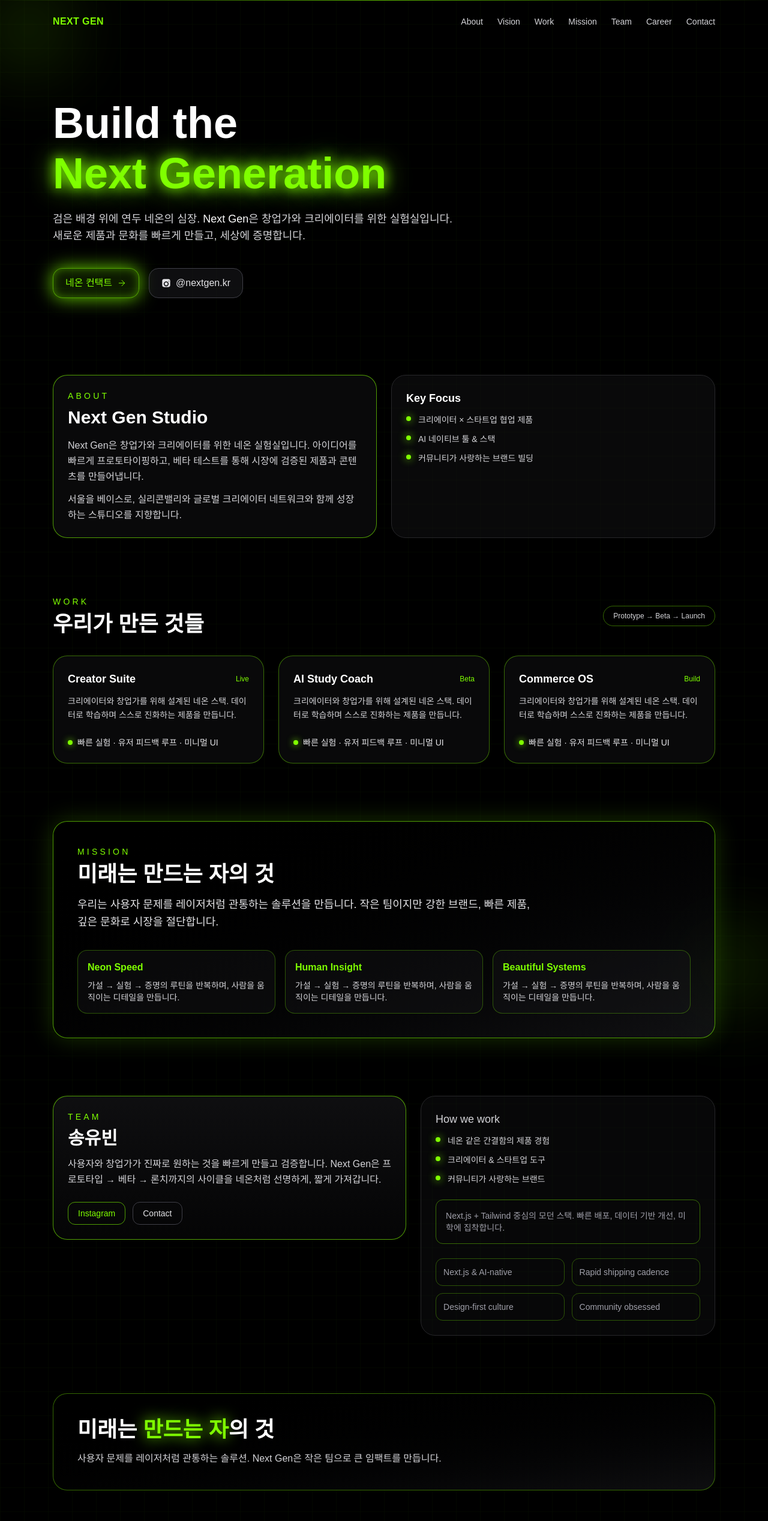
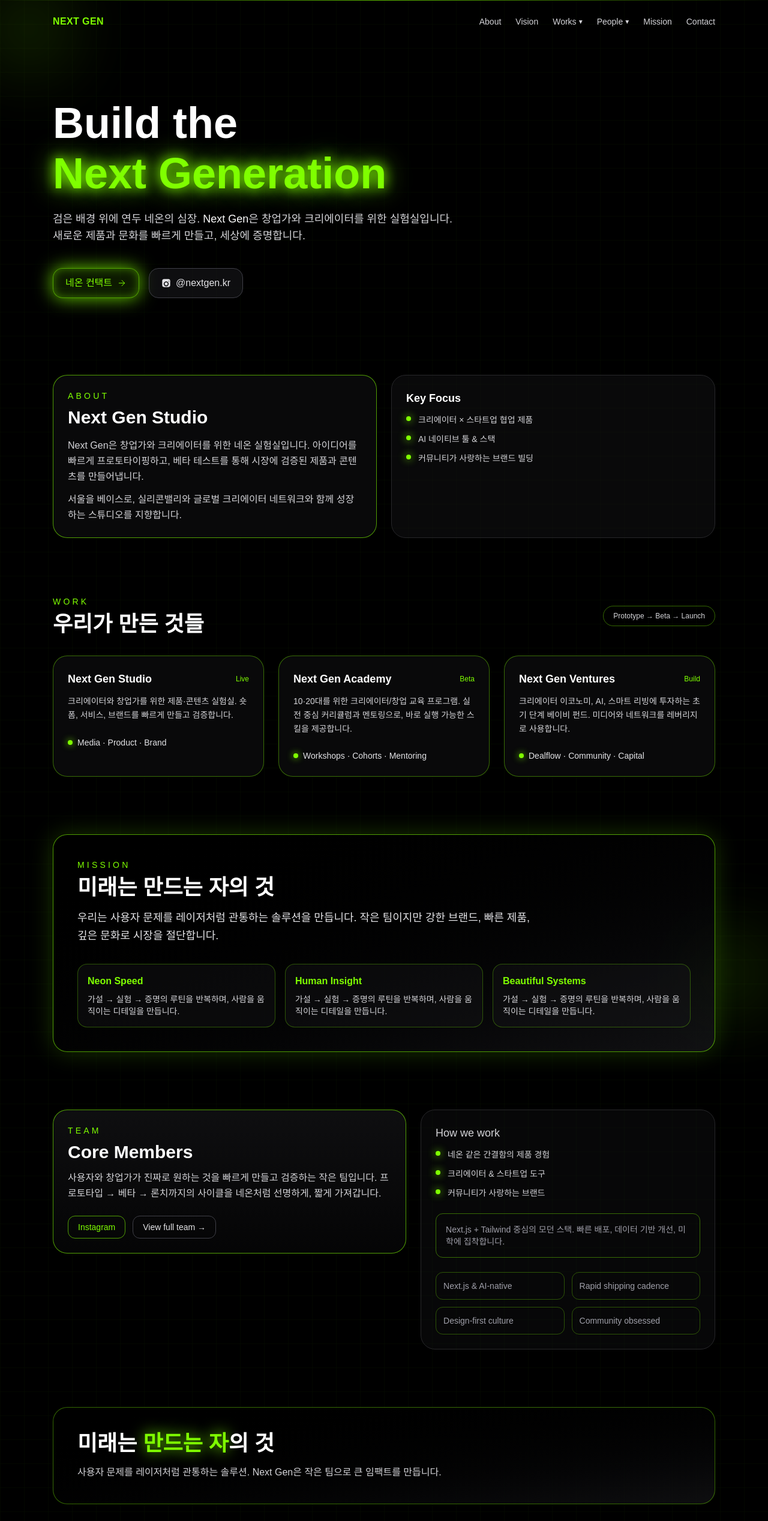
Before and after one commit to eunseoseol/nextgen-academy, a Next.js app: page / in a window 1280 px wide. Shown: the top 2536 px of the page at 60% size. Built offline with nearby package versions, Linux system fonts and the light colour scheme.

Commit message:
Update page.tsx

```diff
--- a/app/page.tsx
+++ b/app/page.tsx
@@ -36,30 +36,83 @@ export default function Page() {
       {/* Nav */}
       <header className="relative z-10 mx-auto max-w-6xl px-6 py-6 flex items-center justify-between">
         <Link
-          href="#"
+          href="/"
           className="font-semibold tracking-wide text-[#7fff00] hover:text-white transition"
         >
           NEXT GEN
         </Link>
+
         <nav className="hidden sm:flex items-center gap-6 text-sm text-zinc-300">
           <Link href="#about" className="hover:text-white">
             About
           </Link>
+
           <Link href="#vision" className="hover:text-white">
             Vision
           </Link>
-          <Link href="#work" className="hover:text-white">
-            Work
+
+          {/* Works Dropdown */}
+          <div className="relative group">
+            <button className="hover:text-white flex items-center gap-1">
+              Works
+              <span className="text-xs">▾</span>
+            </button>
+            <div className="pointer-events-none absolute left-1/2 top-full z-20 mt-3 w-44 -translate-x-1/2 opacity-0 transition group-hover:opacity-100 group-hover:pointer-events-auto">
+              <div className="rounded-2xl border border-zinc-700 bg-black/90 p-2 text-sm shadow-xl">
+                <Link
+                  href="#studio"
+                  className="block rounded-xl px-3 py-2 hover:bg-zinc-800/80 hover:text-[#7fff00]"
+                >
+                  Next Gen Studio
                 </Link>
+                <Link
+                  href="#academy"
+                  className="block rounded-xl px-3 py-2 hover:bg-zinc-800/80 hover:text-[#7fff00]"
+                >
+                  Next Gen Academy
+                </Link>
+                <Link
+                  href="#ventures"
+                  className="block rounded-xl px-3 py-2 hover:bg-zinc-800/80 hover:text-[#7fff00]"
+                >
+                  Next Gen Ventures
+                </Link>
+              </div>
+            </div>
+          </div>
+
+          {/* People Dropdown */}
+          <div className="relative group">
+            <button className="hover:text-white flex items-center gap-1">
+              People
+              <span className="text-xs">▾</span>
+            </button>
+            <div className="pointer-events-none absolute left-1/2 top-full z-20 mt-3 w-36 -translate-x-1/2 opacity-0 transition group-hover:opacity-100 group-hover:pointer-events-auto">
+              <div className="rounded-2xl border border-zinc-700 bg-black/90 p-2 text-sm shadow-xl">
+                <Link
+                  href="/team"
+                  target="_blank"
+                  rel="noreferrer"
+                  className="block rounded-xl px-3 py-2 hover:bg-zinc-800/80 hover:text-[#7fff00]"
+                >
+                  Team
+                </Link>
+                <Link
+                  href="/career"
+                  target="_blank"
+                  rel="noreferrer"
+                  className="block rounded-xl px-3 py-2 hover:bg-zinc-800/80 hover:text-[#7fff00]"
+                >
+                  Career
+                </Link>
+              </div>
+            </div>
+          </div>
+
           <Link href="#mission" className="hover:text-white">
             Mission
           </Link>
-          <Link href="#team" className="hover:text-white">
-            Team
-          </Link>
-          <Link href="#career" className="hover:text-white">
-            Career
-          </Link>
+
           <Link href="#contact" className="hover:text-white">
             Contact
           </Link>
@@ -189,30 +242,70 @@ export default function Page() {
             Prototype → Beta → Launch
           </span>
         </div>
+
         <div className="grid gap-6 md:grid-cols-3">
-          {["Creator Suite", "AI Study Coach", "Commerce OS"].map(
-            (title, idx) => (
+          {/* Next Gen Studio */}
           <div
-                key={title}
+            id="studio"
             className="group rounded-3xl border border-[#7fff00]/40 bg-zinc-900/40 p-6 backdrop-blur transition hover:-translate-y-1 hover:border-[#7fff00]/70"
           >
             <div className="flex items-center justify-between">
-                  <p className="text-lg font-semibold text-white">{title}</p>
-                  <span className="text-xs text-[#7fff00]">
-                    {idx === 0 ? "Live" : idx === 1 ? "Beta" : "Build"}
-                  </span>
+              <p className="text-lg font-semibold text-white">
+                Next Gen Studio
+              </p>
+              <span className="text-xs text-[#7fff00]">Live</span>
             </div>
             <p className="mt-3 text-sm text-zinc-300 leading-relaxed">
-                  크리에이터와 창업가를 위해 설계된 네온 스택. 데이터로 학습하며
-                  스스로 진화하는 제품을 만듭니다.
+              크리에이터와 창업가를 위한 제품·콘텐츠 실험실. 숏폼, 서비스,
+              브랜드를 빠르게 만들고 검증합니다.
             </p>
             <div className="mt-6 flex items-center gap-2 text-sm text-zinc-200">
               <span className="inline-flex h-2 w-2 rounded-full bg-[#7fff00] shadow-[0_0_12px_rgba(127,255,0,1)]" />
-                  <span>빠른 실험 · 유저 피드백 루프 · 미니멀 UI</span>
+              <span>Media · Product · Brand</span>
             </div>
           </div>
-            )
-          )}
+
+          {/* Next Gen Academy */}
+          <div
+            id="academy"
+            className="group rounded-3xl border border-[#7fff00]/40 bg-zinc-900/40 p-6 backdrop-blur transition hover:-translate-y-1 hover:border-[#7fff00]/70"
+          >
+            <div className="flex items-center justify-between">
+              <p className="text-lg font-semibold text-white">
+                Next Gen Academy
+              </p>
+              <span className="text-xs text-[#7fff00]">Beta</span>
+            </div>
+            <p className="mt-3 text-sm text-zinc-300 leading-relaxed">
+              10·20대를 위한 크리에이터/창업 교육 프로그램. 실전 중심 커리큘럼과
+              멘토링으로, 바로 실행 가능한 스킬을 제공합니다.
+            </p>
+            <div className="mt-6 flex items-center gap-2 text-sm text-zinc-200">
+              <span className="inline-flex h-2 w-2 rounded-full bg-[#7fff00] shadow-[0_0_12px_rgba(127,255,0,1)]" />
+              <span>Workshops · Cohorts · Mentoring</span>
+            </div>
+          </div>
+
+          {/* Next Gen Ventures */}
+          <div
+            id="ventures"
+            className="group rounded-3xl border border-[#7fff00]/40 bg-zinc-900/40 p-6 backdrop-blur transition hover:-translate-y-1 hover:border-[#7fff00]/70"
+          >
+            <div className="flex items-center justify-between">
+              <p className="text-lg font-semibold text-white">
+                Next Gen Ventures
+              </p>
+              <span className="text-xs text-[#7fff00]">Build</span>
+            </div>
+            <p className="mt-3 text-sm text-zinc-300 leading-relaxed">
+              크리에이터 이코노미, AI, 스마트 리빙에 투자하는 초기 단계 베이비
+              펀드. 미디어와 네트워크를 레버리지로 사용합니다.
+            </p>
+            <div className="mt-6 flex items-center gap-2 text-sm text-zinc-200">
+              <span className="inline-flex h-2 w-2 rounded-full bg-[#7fff00] shadow-[0_0_12px_rgba(127,255,0,1)]" />
+              <span>Dealflow · Community · Capital</span>
+            </div>
+          </div>
         </div>
       </section>
 
@@ -251,7 +344,7 @@ export default function Page() {
         </div>
       </section>
 
-      {/* Team */}
+      {/* Team (요약 블럭 – 메인 페이지용) */}
       <section
         id="team"
         className="relative z-10 mx-auto max-w-6xl px-6 pb-24"
@@ -261,10 +354,10 @@ export default function Page() {
             <p className="text-sm uppercase tracking-[0.3em] text-[#7fff00]">
               Team
             </p>
-            <h2 className="mt-2 text-3xl font-bold">송유빈</h2>
+            <h2 className="mt-2 text-3xl font-bold">Core Members</h2>
             <p className="mt-3 text-zinc-300 leading-relaxed">
-              사용자와 창업가가 진짜로 원하는 것을 빠르게 만들고 검증합니다.
-              Next Gen은 프로토타입 → 베타 → 론치까지의 사이클을 네온처럼
+              사용자와 창업가가 진짜로 원하는 것을 빠르게 만들고 검증하는 작은
+              팀입니다. 프로토타입 → 베타 → 론치까지의 사이클을 네온처럼
               선명하게, 짧게 가져갑니다.
             </p>
             <div className="mt-6 flex flex-wrap gap-3">
@@ -277,10 +370,12 @@ export default function Page() {
                 Instagram
               </a>
               <Link
-                href="#contact"
+                href="/team"
+                target="_blank"
+                rel="noreferrer"
                 className="rounded-xl border border-zinc-700 px-4 py-2 text-sm text-zinc-200 hover:border-[#7fff00]"
               >
-                Contact
+                View full team →
               </Link>
             </div>
           </div>
@@ -323,9 +418,9 @@ export default function Page() {
         </div>
       </section>
 
-      {/* Vision */}
+      {/* Vision strip */}
       <section
-        id="vision"
+        id="vision-strip"
         className="relative z-10 mx-auto max-w-6xl px-6 pb-24"
       >
         <div className="rounded-3xl border border-[#7fff00]/40 p-10 bg-gradient-to-br from-black to-zinc-900/60">
@@ -346,7 +441,7 @@ export default function Page() {
         </div>
       </section>
 
-      {/* Career */}
+      {/* Career (요약 블럭 – 메인 페이지용) */}
       <section
         id="career"
         className="relative z-10 mx-auto max-w-6xl px-6 pb-24"
@@ -364,7 +459,9 @@ export default function Page() {
               </p>
             </div>
             <Link
-              href="#contact"
+              href="/career"
+              target="_blank"
+              rel="noreferrer"
               className="rounded-2xl border border-[#7fff00]/70 bg-[#7fff00]/10 px-5 py-3 text-[#7fff00] hover:bg-[#7fff00]/30"
             >
               포지션 제안하기
```
Lines whose indentation alone changed are shown as unchanged.
